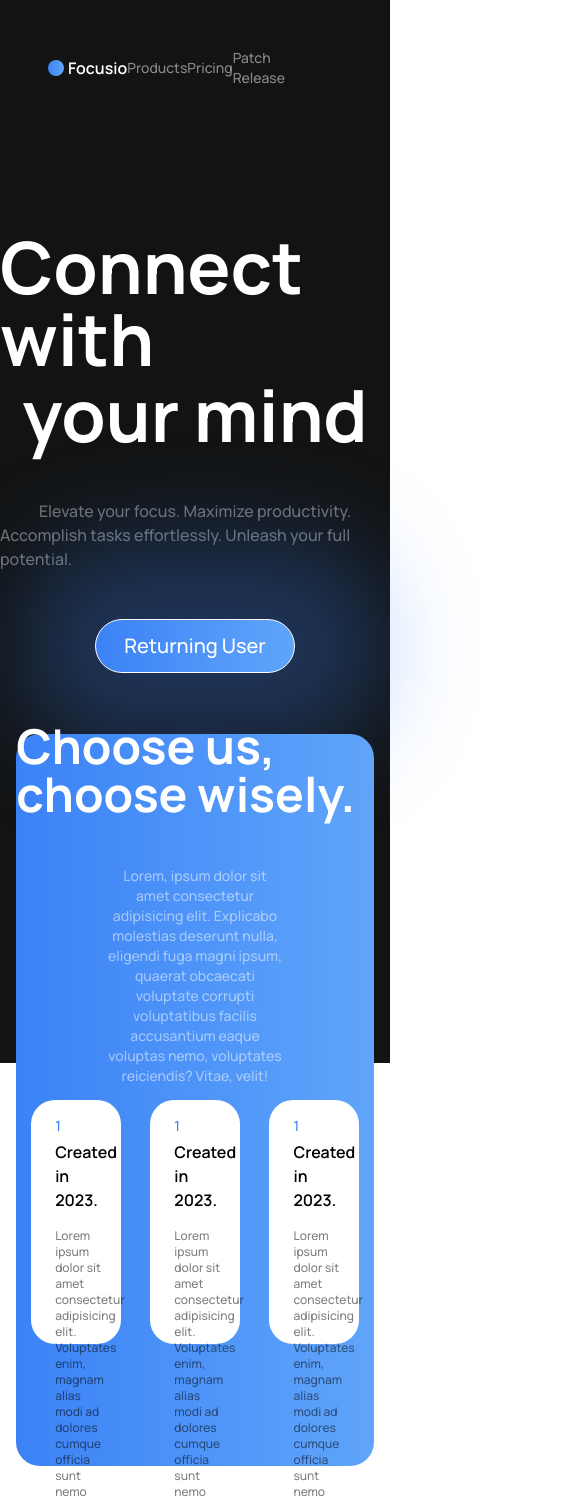
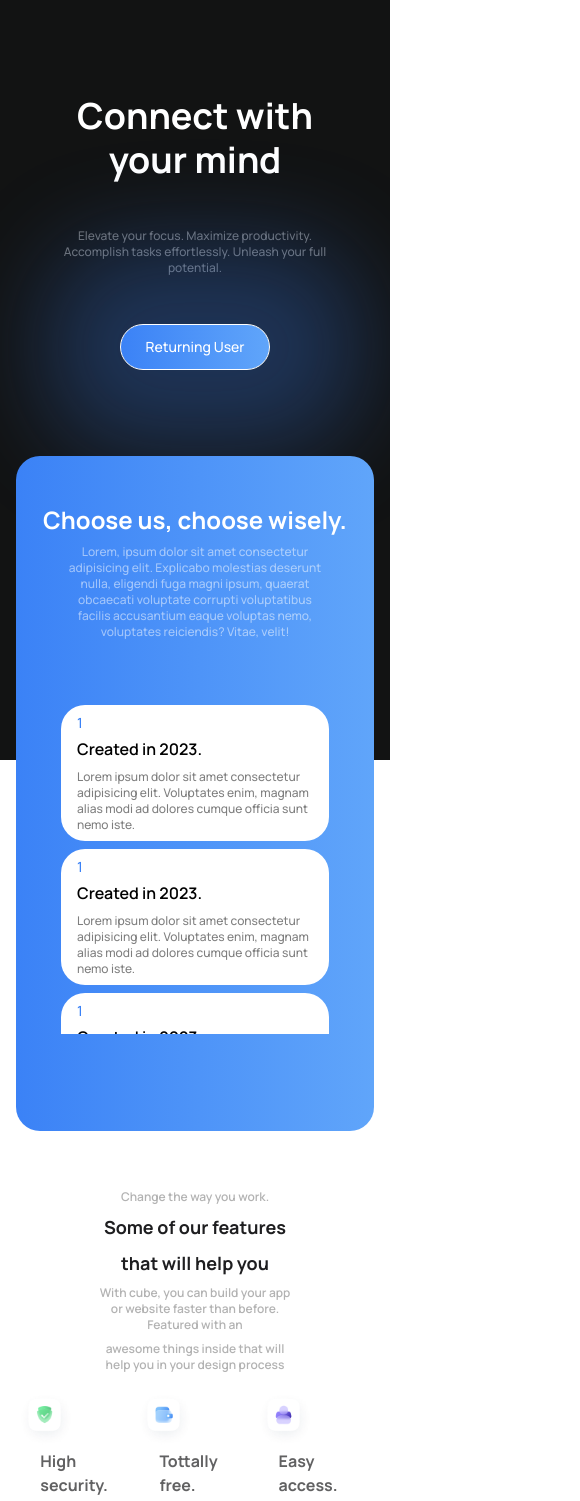
Before and after one commit to pietras333/productivity-app, a React (Create React App) app in the folder frontend/: page /home in a window 390 px wide. Shown: the top 1501 px of the page, 580 px wide, since content can reach past the window. Built offline with nearby package versions, Linux system fonts and the light colour scheme.

Commit message:
Created more pages for responsive design

```diff
--- a/frontend/src/pages/HomePage.jsx
+++ b/frontend/src/pages/HomePage.jsx
@@ -30,10 +30,10 @@ const HomePage = () => {
   };
 
   return (
-    <main className="w-full bg-blue-400 h-full bg-home bg-cover bg-no-repeat font-Manrope flex items-center flex-col">
+    <main className="w-full bg-blue-400 h-full bg-home bg-cover bg-no-repeat font-Manrope flex flex-col">
       <header className="w-full flex flex-col justify-center">
-        <nav className="w-full h-[135px] flex justify-center">
-          <ul className="w-4/6 h-full text-3xl max-[2559px]:text-xl max-2xl:text-lg max-xl:text-base max-lg:text-sm max-lg:w-full pl-12 pr-12 font-medium text-white flex items-center justify-around">
+        <nav className="w-full h-[135px] flex justify-center max-md:hidden">
+          <ul className="w-4/6 h-full text-3xl max-[2559px]:text-xl max-2xl:text-lg max-xl:text-base max-lg:text-sm max-lg:w-full pl-12 pr-12 max-md:w-full max-md:text-[0.5rem] font-medium text-white flex items-center justify-around">
             <li className="text-5xl max-[2559px]:text-3xl max-2xl:text-2xl max-xl:text-xl max-lg:text-base text-white font-semibold flex items-center">
               <p className="bluegradient w-6 h-6 max-xl:w-5 max-xl:h-5 max-lg:h-4 max-lg:w-4 rounded-full"></p>
               <span className="ml-1">Focusio</span>
@@ -47,39 +47,39 @@ const HomePage = () => {
             <li className="opacity-50 mr-36 hover:opacity-100 hover:cursor-pointer">
               Patch Release
             </li>
-            <li className="ml-36 max-lg:ml-14">
-              <button className="outline-white hover:opacity-100 opacity-50 text-opacity-30 flex justify-center items-center outline-1 outline-none pt-3 pb-3 pl-5 pr-5 rounded-full">
+            <li className="ml-36 max-lg:ml-14 max-md:ml-0">
+              <button className="outline-white hover:opacity-100 max-lg:text-sm opacity-50 text-opacity-30 flex justify-center items-center outline-1 outline-none pt-3 pb-3 pl-5 pr-5 rounded-full">
                 <a href="../get-started">Create Account</a>
               </button>
             </li>
           </ul>
         </nav>
-        <section className="w-full h-[110vh]">
-          <h1 className="text-[10rem] max-[2559px]:text-8xl max-2xl:text-7xl mt-24 font-bold text-white flex flex-col items-center">
+        <section className="w-full h-[110vh] max-md:h-[90vh] max-md:flex max-md:flex-col max-md:items-center">
+          <h1 className="text-[10rem] max-[2559px]:text-8xl max-2xl:text-7xl max-md:text-4xl mt-24 font-bold text-white flex flex-col items-center max-md:justify-center">
             <span>Connect with</span>
             <span className="mt-1">your mind</span>
           </h1>
-          <p className="flex max-[2559px]:text-lg text-2xl max-2xl:text-base flex-col items-center text-white text-opacity-40 font-medium mt-12">
+          <p className="flex text-center max-[2559px]:text-lg text-2xl max-2xl:text-base max-md:text-xs max-md:w-3/4 flex-col items-center text-white text-opacity-40 font-medium mt-12">
             <span>Elevate your focus. Maximize productivity.</span>
             <span>
               Accomplish tasks effortlessly. Unleash your full potential.
             </span>
           </p>
           <section className="flex justify-center items-center">
-            <button className="bluegradient border border-white hover:tracking-wide text-white max-[2559px]:text-xl max-[2559px]:w-[250px] w-[400px] text-3xl max-2xl:text-xl max-2xl:w-[200px] pt-3 pb-3 pl-5 pr-5 rounded-full mt-12 shadow-blue-500 blueshadow">
+            <button className="bluegradient border border-white hover:tracking-wide text-white max-[2559px]:text-xl max-[2559px]:w-[250px] w-[400px] text-3xl max-2xl:text-xl max-2xl:w-[200px] max-md:w-[150px] max-md:text-sm pt-3 pb-3 pl-5 pr-5 rounded-full mt-12 shadow-blue-500 blueshadow">
               <a href="../sign-in">Returning User</a>
             </button>
           </section>
         </section>
       </header>
 
-      <section className="w-full h-[130vh] bg-white flex justify-center items-end relative">
-        <article className="bluegradient w-3/4 max-xl:w-11/12 h-2/3 rounded-3xl absolute -top-[30%] ml-auto mr-auto left-0 right-0">
+      <section className="w-full h-[130vh] max-md:h-[120vh] bg-white flex justify-center items-end relative">
+        <article className="bluegradient w-3/4 max-xl:w-11/12 h-2/3 max-md:h-2/3 rounded-3xl absolute -top-[30%] ml-auto mr-auto left-0 right-0">
           <header className="w-full h-1/3 flex flex-col justify-center items-center text-white">
-            <h2 className="text-9xl max-[2559px]:text-7xl max-2xl:text-5xl max-xl:text-5xl font-bold mt-24">
+            <h2 className="text-9xl max-[2559px]:text-7xl max-2xl:text-5xl max-xl:text-5xl max-md:text-2xl max-md:text-center font-bold mt-24 max-md:mt-2">
               Choose us, choose wisely.
             </h2>
-            <p className="w-1/2 max-[2559px]:text-lg text-xl max-2xl:text-base max-xl:text-sm font-medium opacity-50 text-center mt-12">
+            <p className="w-1/2 max-md:w-3/4 max-[2559px]:text-lg text-xl max-2xl:text-base max-xl:text-sm max-md:text-xs font-medium opacity-50 text-center mt-12 max-md:mt-2">
               Lorem, ipsum dolor sit amet consectetur adipisicing elit.
               Explicabo molestias deserunt nulla, eligendi fuga magni ipsum,
               quaerat obcaecati voluptate corrupti voluptatibus facilis
@@ -87,42 +87,42 @@ const HomePage = () => {
               velit!
             </p>
           </header>
-          <main className="w-full h-2/3">
-            <ul className="w-full h-full flex justify-around items-center">
-              <li className="bg-white rounded-3xl h-1/2 w-1/4 p-4 pl-6">
+          <main className="w-full h-2/3 max-md:mt-4">
+            <ul className="w-full h-full max-md:h-3/4 flex max-md:flex-col max-md:overflow-scroll max-md:justify-start justify-around items-center">
+              <li className="bg-white rounded-3xl h-1/2 w-1/4 max-md:w-3/4 max-md:mt-2 p-4 max-md:p-2 max-md:pl-4 pl-6">
                 <h3 className="text-2xl max-[2559px]:text-xl max-2xl:text-lg max-xl:text-base max-lg:text-sm text-blue-500 font-medium">
                   1
                 </h3>
                 <h2 className="text-4xl max-[2559px]:text-2xl max-2xl:text-xl max-xl:text-lg max-lg:text-base text-black font-semibold mt-1">
                   Created in 2023.
                 </h2>
-                <p className="opacity-50 max-[2559px]:text-base mt-4 text-3xl max-2xl:text-base max-xl:text-sm max-lg:text-xs">
+                <p className="opacity-50 max-[2559px]:text-base mt-4 max-md:mt-2 text-3xl max-2xl:text-base max-xl:text-sm max-lg:text-xs">
                   Lorem ipsum dolor sit amet consectetur adipisicing elit.
                   Voluptates enim, magnam alias modi ad dolores cumque officia
                   sunt nemo iste.
                 </p>
               </li>
-              <li className="bg-white rounded-3xl h-1/2 w-1/4 p-4 pl-6">
+              <li className="bg-white rounded-3xl h-1/2 w-1/4 max-md:w-3/4 max-md:mt-2 p-4 max-md:p-2 max-md:pl-4 pl-6">
                 <h3 className="text-2xl max-[2559px]:text-xl max-2xl:text-lg max-xl:text-base max-lg:text-sm text-blue-500 font-medium">
                   1
                 </h3>
                 <h2 className="text-4xl max-[2559px]:text-2xl max-2xl:text-xl max-xl:text-lg max-lg:text-base text-black font-semibold mt-1">
                   Created in 2023.
                 </h2>
-                <p className="opacity-50 max-[2559px]:text-base mt-4 text-3xl max-2xl:text-base max-xl:text-sm max-lg:text-xs">
+                <p className="opacity-50 max-[2559px]:text-base mt-4 max-md:mt-2 text-3xl max-2xl:text-base max-xl:text-sm max-lg:text-xs">
                   Lorem ipsum dolor sit amet consectetur adipisicing elit.
                   Voluptates enim, magnam alias modi ad dolores cumque officia
                   sunt nemo iste.
                 </p>
               </li>
-              <li className="bg-white rounded-3xl h-1/2 w-1/4 p-4 pl-6">
+              <li className="bg-white rounded-3xl h-1/2 w-1/4 max-md:w-3/4 max-md:mt-2 p-4 max-md:p-2 max-md:pl-4 pl-6">
                 <h3 className="text-2xl max-[2559px]:text-xl max-2xl:text-lg max-xl:text-base max-lg:text-sm text-blue-500 font-medium">
                   1
                 </h3>
                 <h2 className="text-4xl max-[2559px]:text-2xl max-2xl:text-xl max-xl:text-lg max-lg:text-base text-black font-semibold mt-1">
                   Created in 2023.
                 </h2>
-                <p className="opacity-50 max-[2559px]:text-base mt-4 text-3xl max-2xl:text-base max-xl:text-sm max-lg:text-xs">
+                <p className="opacity-50 max-[2559px]:text-base mt-4 max-md:mt-2 text-3xl max-2xl:text-base max-xl:text-sm max-lg:text-xs">
                   Lorem ipsum dolor sit amet consectetur adipisicing elit.
                   Voluptates enim, magnam alias modi ad dolores cumque officia
                   sunt nemo iste.
@@ -133,16 +133,16 @@ const HomePage = () => {
         </article>
         <section className="w-full h-2/3 flex flex-col justify-center items-center">
           <header className="w-2/3 flex justify-center">
-            <h3 className="text-2xl max-[2559px]:text-base max-2xl:text-base max-xl:text-sm max-lg:text-xs text-black text-opacity-30 font-semibold">
+            <h3 className="text-2xl max-[2559px]:text-base max-2xl:text-base max-xl:text-sm max-lg:text-xs max-md:mt-6 text-black text-opacity-30 font-semibold">
               Change the way you work.
             </h3>
           </header>
-          <main className="w-2/3 flex flex-col justify-center items-center">
+          <main className="w-2/3 max-md:w-full flex flex-col justify-center items-center">
             <h2 className="text-[#1E1E20] max-[2559px]:text-4xl flex flex-col justify-center items-center text-8xl max-2xl:text-2xl max-[2559px]:mt-5 max-xl:text-xl max-xl:mt-5 max-lg:mt-2 max-lg:text-lg font-bold mt-20">
               <span className="mb-4 max-2xl:mb-2">Some of our features </span>
               <span>that will help you</span>
             </h2>
-            <p className="max-[2559px]:text-base text-xl max-2xl:text-base max-xl:text-sm max-lg:text-xs w-1/2 text-center mt-12 text-black text-opacity-30 font-semibold flex flex-col justify-center items-center">
+            <p className="max-[2559px]:text-base text-xl max-2xl:text-base max-xl:text-sm max-lg:text-xs w-1/2 text-center mt-12 max-md:mt-2 text-black text-opacity-30 font-semibold flex flex-col justify-center items-center">
               <span>
                 With cube, you can build your app or website faster than before.
                 Featured with an
@@ -152,17 +152,17 @@ const HomePage = () => {
               </span>
             </p>
           </main>
-          <ul className="w-7/12 max-lg:w-9/12 flex justify-between items-center mt-16">
+          <ul className="w-7/12 max-lg:w-9/12 max-md:w-11/12 flex justify-between items-center mt-16 max-md:mt-4">
             <li>
               <img
                 src={security}
                 alt="Shield Icon"
-                className="w-[220px] max-2xl:w-[80px] max-[2559px]:w-[100px]"
+                className="w-[220px] max-2xl:w-[80px] max-[2559px]:w-[100px] max-md:w-[60px]"
               />
-              <h2 className="text-5xl max-[2559px]:text-2xl max-2xl:text-2xl max-lg:text-xl font-bold ml-6 text-opacity-70 text-[#1E1E20]">
+              <h2 className="text-5xl max-[2559px]:text-2xl max-2xl:text-2xl max-lg:text-xl max-md:text-base font-bold ml-6 text-opacity-70 text-[#1E1E20]">
                 High security.
               </h2>
-              <p className="text-2xl max-[2559px]:text-base max-2xl:text-base max-lg:text-sm ml-6 mt-4 text-opacity-30 text-[#1E1E20]">
+              <p className="text-2xl max-[2559px]:text-base max-2xl:text-base max-lg:text-sm ml-6 mt-4 max-md:text-xs text-opacity-30 text-[#1E1E20]">
                 Lorem ipsum dolor sit amet consectetur adipisicing elit.
                 Doloremque expedita sint repudiandae repellendus similique
                 tempore libero corporis maxime eius repellat.
@@ -172,12 +172,12 @@ const HomePage = () => {
               <img
                 src={wallet}
                 alt="Wallet Icon"
-                className="w-[220px] max-2xl:w-[80px] max-[2559px]:w-[100px]"
+                className="w-[220px] max-2xl:w-[80px] max-[2559px]:w-[100px] max-md:w-[60px]"
               />
-              <h2 className="text-5xl max-[2559px]:text-2xl max-2xl:text-2xl max-lg:text-xl font-bold ml-6 text-opacity-70 text-[#1E1E20]">
+              <h2 className="text-5xl max-[2559px]:text-2xl max-2xl:text-2xl max-lg:text-xl max-md:text-base font-bold ml-6 text-opacity-70 text-[#1E1E20]">
                 Tottally free.
               </h2>
-              <p className="text-2xl max-[2559px]:text-base max-2xl:text-base max-lg:text-sm ml-6 mt-4 text-opacity-30 text-[#1E1E20]">
+              <p className="text-2xl max-[2559px]:text-base max-2xl:text-base max-lg:text-sm ml-6 mt-4 max-md:text-xs text-opacity-30 text-[#1E1E20]">
                 Lorem ipsum dolor sit amet consectetur adipisicing elit.
                 Doloremque expedita sint repudiandae repellendus similique
                 tempore libero corporis maxime eius repellat.
@@ -187,12 +187,12 @@ const HomePage = () => {
               <img
                 src={profile}
                 alt="Profile Icon"
-                className="w-[220px] max-2xl:w-[80px] max-[2559px]:w-[100px]"
+                className="w-[220px] max-2xl:w-[80px] max-[2559px]:w-[100px] max-md:w-[60px]"
               />
-              <h2 className="text-5xl max-[2559px]:text-2xl max-2xl:text-2xl max-lg:text-xl font-bold ml-6 text-opacity-70 text-[#1E1E20]">
+              <h2 className="text-5xl max-[2559px]:text-2xl max-2xl:text-2xl max-lg:text-xl max-md:text-base font-bold ml-6 text-opacity-70 text-[#1E1E20]">
                 Easy access.
               </h2>
-              <p className="text-2xl max-[2559px]:text-base max-2xl:text-base max-lg:text-sm ml-6 mt-4 text-opacity-30 text-[#1E1E20]">
+              <p className="text-2xl max-[2559px]:text-base max-2xl:text-base max-lg:text-sm ml-6 mt-4 max-md:text-xs text-opacity-30 text-[#1E1E20]">
                 Lorem ipsum dolor sit amet consectetur adipisicing elit.
                 Doloremque expedita sint repudiandae repellendus similique
                 tempore libero corporis maxime eius repellat.
@@ -202,16 +202,16 @@ const HomePage = () => {
         </section>
       </section>
 
-      <section className="w-full h-[200vh] bg-[#121313] flex flex-col justify-center items-start relative">
-        <section className="w-full h-1/2 flex text-white">
-          <aside className="w-1/2 h-full flex justify-center items-center">
+      <section className="w-full h-[200vh] bg-[#121313] flex flex-col  justify-center items-start relative">
+        <section className="w-full h-1/2 flex max-md:flex-col text-white">
+          <aside className="w-1/2 max-md:w-full h-full flex justify-center items-center">
             <img
               src={web}
               alt="Web Isometric"
               className="w-4/5 max-xl:w-full"
             />
           </aside>
-          <main className="w-2/5 h-full flex justify-center">
+          <main className="w-2/5 max-md:w-full h-full flex justify-center">
             <section className="w-2/3 h-full flex flex-col justify-center items-start">
               <h2 className="text-9xl max-[2559px]:text-5xl max-2xl:text-5xl max-xl:text-3xl max-lg:text-2xl font-bold">
                 Easy and effortless way to express your ideas
@@ -227,8 +227,8 @@ const HomePage = () => {
             </section>
           </main>
         </section>
-        <section className="w-full h-1/2 flex text-white justify-end">
-          <main className="w-2/5 h-full flex justify-center items-start">
+        <section className="w-full h-1/2 flex max-md:flex-col-reverse text-white justify-end">
+          <main className="w-2/5 max-md:w-full h-full flex justify-center items-start">
             <section className="w-2/3 h-full flex flex-col justify-start">
               <h2 className="text-9xl max-[2559px]:text-5xl max-2xl:text-5xl max-xl:text-3xl max-lg:text-2xl font-bold">
                 Tons of spaces for your mind to discover
@@ -243,7 +243,7 @@ const HomePage = () => {
               </button>
             </section>
           </main>
-          <aside className="w-1/2 h-full relative">
+          <aside className="w-1/2 max-md:w-full h-full relative">
             <img
               src={data}
               alt="Data Processing Isometric"
@@ -254,21 +254,21 @@ const HomePage = () => {
       </section>
 
       <section className="w-full h-[75vh] bg-white flex flex-col justify-center items-start relative">
-        <section className="w-3/5 h-3/5 bluegradient absolute -top-[35%] left-0 right-0 ml-auto mr-auto rounded-3xl flex justify-center flex-col items-center">
-          <h2 className="flex max-[2559px]:text-4xl flex-col items-center text-7xl max-2xl:text-4xl max-xl:text-3xl font-extrabold text-white">
+        <section className="w-3/5 max-md:w-11/12 max-md:h-2/5 max-md:-top-[15%] h-3/5 bluegradient absolute -top-[35%] left-0 right-0 ml-auto mr-auto rounded-3xl flex justify-center flex-col items-center">
+          <h2 className="flex max-[2559px]:text-4xl flex-col items-center text-7xl max-2xl:text-4xl max-md:text-xl max-xl:text-3xl font-extrabold text-white">
             <span>Join thousands</span>
             <span>creative minds on Focusio</span>
           </h2>
-          <p className="text-center max-[2559px]:text-lg text-white mt-12 opacity-30 text-2xl max-2xl:text-lg max-xl:text-base font-medium w-1/2">
+          <p className="text-center max-[2559px]:text-lg max-md:mt-4 max-md:text-xs text-white mt-12 opacity-30 text-2xl max-2xl:text-lg max-xl:text-base font-medium w-1/2">
             With Focusio, you can get your tasks done faster and better.
             Featuring many ways to help you maximize your productivity.
           </p>
-          <button className="bg-white hover:tracking-wide max-[2559px]:text-xl max-[2559px]:w-[200px] text-black text-3xl max-2xl:text-xl max-2xl:w-[200px] max-xl:text-base max-xl:w-[150px] font-normal mt-12 w-[350px] flex justify-center items-center pt-3 pb-3 pl-5 pr-5 rounded-full">
+          <button className="bg-white hover:tracking-wide max-md:w-[150px] max-md:mt-4 max-[2559px]:text-xl max-[2559px]:w-[200px] text-black text-3xl max-2xl:text-xl max-2xl:w-[200px] max-xl:text-base max-xl:w-[150px] font-normal mt-12 w-[350px] flex justify-center items-center pt-3 pb-3 pl-5 pr-5 rounded-full">
             <a href="../get-started">Get started</a>
           </button>
         </section>
         <section className="h-3/5 w-full flex justify-center absolute bottom-0 border border-transparent border-t-black border-opacity-30">
-          <section className="w-2/3 max-lg:w-3/4 h-full flex">
+          <section className="w-2/3 max-lg:w-3/4 max-md:w-full h-full flex">
             <section className="w-1/3 max-xl:w-1/2 h-full pl-8 relative flex justify-start flex-col items-start">
               <section className="w-full h-full mt-24 ml-8">
                 <h2 className="flex items-center">
--- a/frontend/src/pages/Register.jsx
+++ b/frontend/src/pages/Register.jsx
@@ -28,10 +28,10 @@ const Register = () => {
   };
 
   return (
-    <section className="w-screen bg-blue-400 h-screen font-Manrope flex">
-      <aside className="w-7/12 h-full bluegradient flex justify-start items-center flex-col max-xl:justify-center relative">
+    <section className="w-screen bg-blue-400 h-screen font-Manrope flex max-md:flex-col">
+      <aside className="w-7/12 max-md:w-full max-md:h-1/3 h-full bluegradient flex justify-start items-center flex-col max-xl:justify-center relative">
         <img src={register} alt="" className="w-2/3" />
-        <h2 className="text-lg text-white opacity-50 max-lg:text-base flex flex-col justify-start items-center">
+        <h2 className="text-lg max-md:hidden text-white opacity-50 max-lg:text-base flex flex-col justify-start items-center">
           <span>Create account.</span>
           <span>And start your journey into new productivity verse.</span>
         </h2>
@@ -39,15 +39,15 @@ const Register = () => {
           Focusio 2023, All Rights Reserved
         </h3>
       </aside>
-      <main className="w-5/12 h-full bg-[#121313] flex flex-col items-center justify-start relative">
+      <main className="w-5/12 max-md:w-full h-full bg-[#121313] flex flex-col items-center justify-start relative">
         <header className="w-full flex items-center justify-around flex-col">
           <h1 className="flex w-full justify-start items-center p-8 pl-36 max-xl:pl-12">
-            <p className="bluegradient w-10 h-10 rounded-full"></p>
-            <span className="text-white font-semibold text-3xl ml-1">
+            <p className="bluegradient w-10 h-10 max-md:w-7 max-md:h-7 rounded-full"></p>
+            <span className="text-white font-semibold text-3xl max-md:text-xl ml-1">
               Focusio
             </span>
           </h1>
-          <h2 className="text-5xl text-white w-11/12 mt-10 flex flex-col items-center justify-center font-bold">
+          <h2 className="text-5xl text-white w-11/12 mt-10 max-md:mt-2 flex flex-col items-center justify-center font-bold">
             <span className="text-center text-4xl max-xl:text-2xl">
               Prepare, create and start.
             </span>
@@ -56,7 +56,7 @@ const Register = () => {
             </span>
           </h2>
         </header>
-        <form className="w-11/12 max-xl:w-full h-1/2 mt-[15%] flex justify-start flex-col items-center">
+        <form className="w-11/12 max-xl:w-full h-1/2 mt-[15%] max-md:mt-4 flex justify-start flex-col items-center">
           <section className="w-3/4 flex justify-around max-xl:flex-col max-xl:items-center">
             <input
               value={name}
```
Also changed, not shown: frontend/src/pages/Login.jsx (+13 -13 lines).
